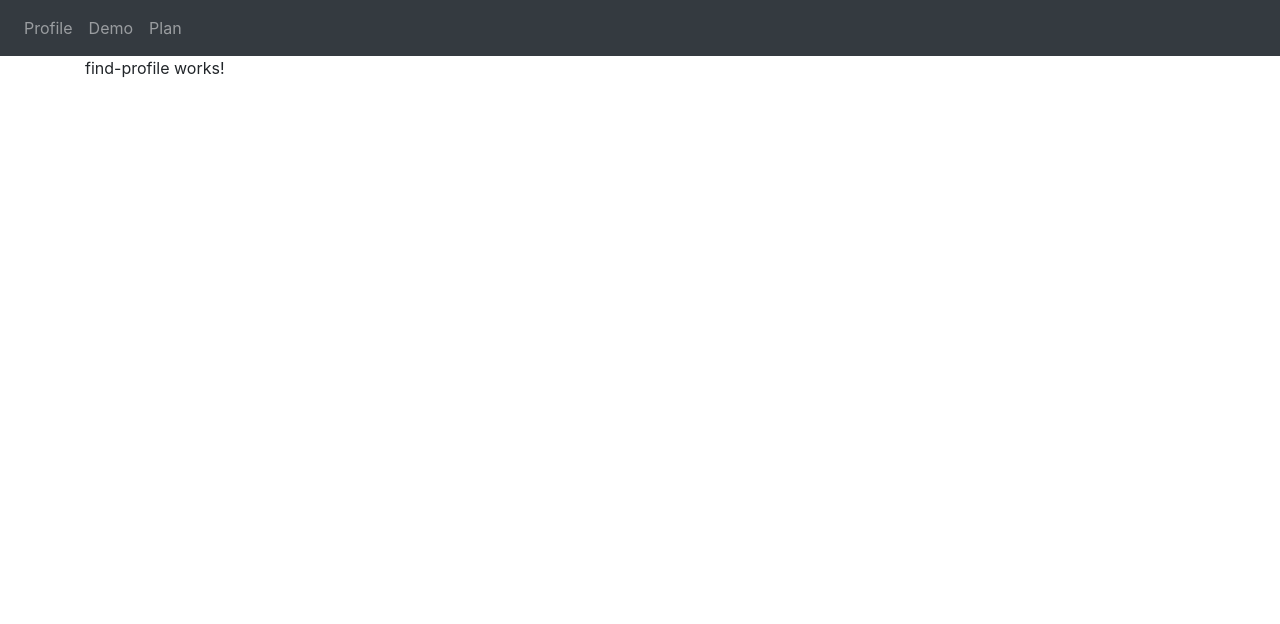
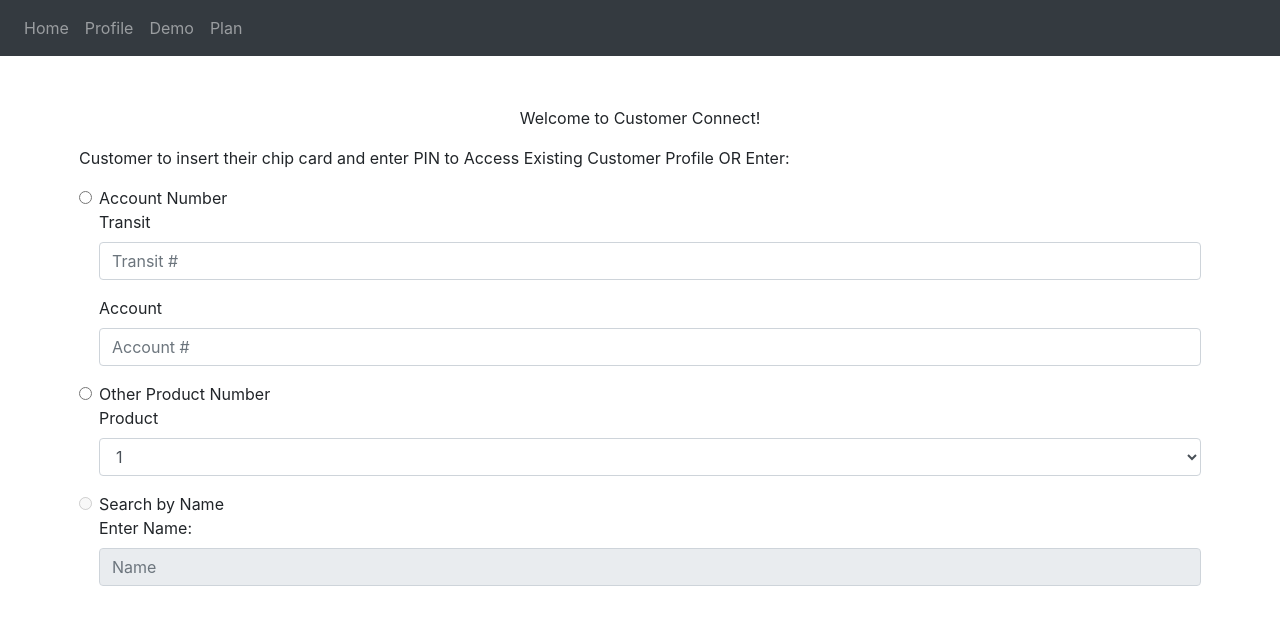
Before and after one commit to earnestcpy/daff_testing_angular, an Angular app: page /profile in a window 1280 px wide. Shown: the top 624 px of the page. Built offline with nearby package versions, Linux system fonts and the light colour scheme.

Commit message:
find profile layout

```diff
--- a/src/app/app.component.css
+++ b/src/app/app.component.css
@@ -0,0 +1,3 @@
+.container {
+  max-width: 90%;
+}
--- a/src/app/app.component.html
+++ b/src/app/app.component.html
@@ -1,7 +1,5 @@
 <app-menu></app-menu>
 
 <div class="container">
-    <router-outlet>
-
-    </router-outlet>
+  <router-outlet> </router-outlet>
 </div>
--- a/src/app/find-profile/find-profile.component.css
+++ b/src/app/find-profile/find-profile.component.css
@@ -0,0 +1,7 @@
+.test {
+  height: 50px;
+}
+
+.form-group.mr-0.mb-2 {
+  width: auto;
+}
--- a/src/app/find-profile/find-profile.component.html
+++ b/src/app/find-profile/find-profile.component.html
@@ -1,3 +1,79 @@
-<p>
-  find-profile works!
+<div class="test"></div>
+<p class="text-center">Welcome to Customer Connect!</p>
+
+<p class="text=left">
+  Customer to insert their chip card and enter PIN to Access Existing Customer
+  Profile OR Enter:
 </p>
+<div>
+  <div class="form-check">
+    <label class="form-check-label">
+      <input type="radio" class="form-check-input" name="optradio" />Account
+      Number
+    </label>
+
+    <form>
+      <div class="form-group">
+        <label for="transitNo">Transit</label>
+        <input
+          type="email"
+          class="form-control"
+          id="transitNo"
+          placeholder="Transit #"
+        />
+      </div>
+      <div class="form-group">
+        <label for="accountNo">Account</label>
+        <input
+          type="email"
+          class="form-control"
+          id="accountNo"
+          placeholder="Account #"
+        />
+      </div>
+    </form>
+  </div>
+
+  <div class="form-check">
+    <label class="form-check-label">
+      <input type="radio" class="form-check-input" name="optradio" />Other
+      Product Number
+    </label>
+    <form>
+      <div class="form-group">
+        <label for="productSelect">Product</label>
+        <select class="form-control" id="productSelect">
+          <option>1</option>
+          <option>2</option>
+          <option>3</option>
+          <option>4</option>
+          <option>5</option>
+        </select>
+      </div>
+    </form>
+  </div>
+
+  <div class="form-check">
+    <label class="form-check-label">
+      <input
+        type="radio"
+        class="form-check-input"
+        name="optradio"
+        disabled
+      />Search by Name
+    </label>
+
+    <form>
+      <div class="form-group">
+        <label for="searchName">Enter Name:</label>
+        <input
+          type="text"
+          class="form-control"
+          id="searchName"
+          placeholder="Name"
+          disabled
+        />
+      </div>
+    </form>
+  </div>
+</div>
--- a/src/app/menu/menu.component.html
+++ b/src/app/menu/menu.component.html
@@ -1,8 +1,11 @@
 <header>
   <nav class="navbar navbar-expand navbar-dark bg-dark">
-
     <div class="collapse navbar-collapse">
       <ul class="navbar-nav mr-auto">
+        <li>
+          <a class="nav-link" routerLink="/">Home</a>
+        </li>
+
         <li>
           <a class="nav-link" routerLink="/profile">Profile</a>
         </li>
@@ -15,8 +18,6 @@
           <a class="nav-link" routerLink="/plan">Plan</a>
         </li>
       </ul>
-
     </div>
-
   </nav>
 </header>
```
Lines whose indentation alone changed are shown as unchanged.
